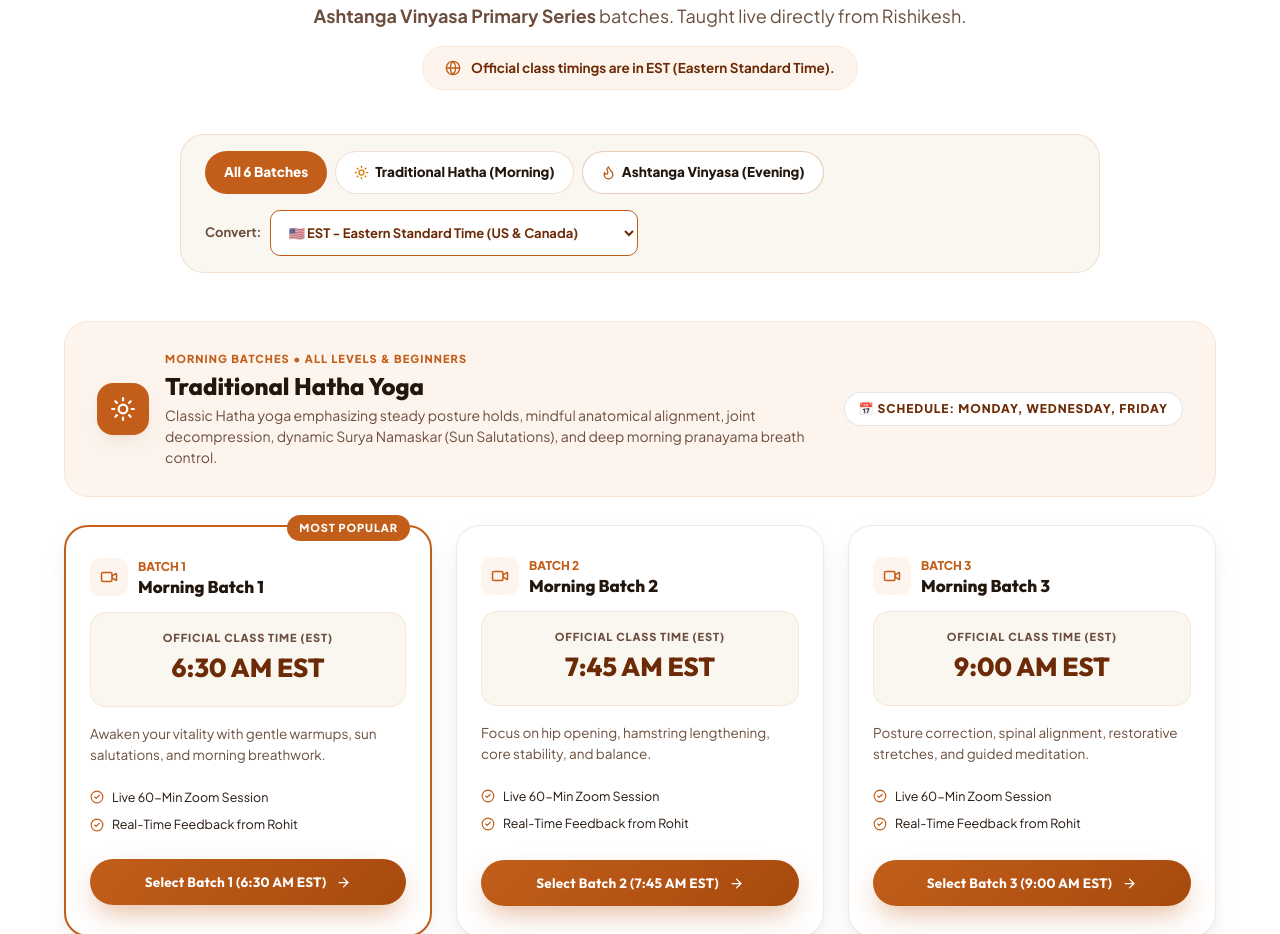
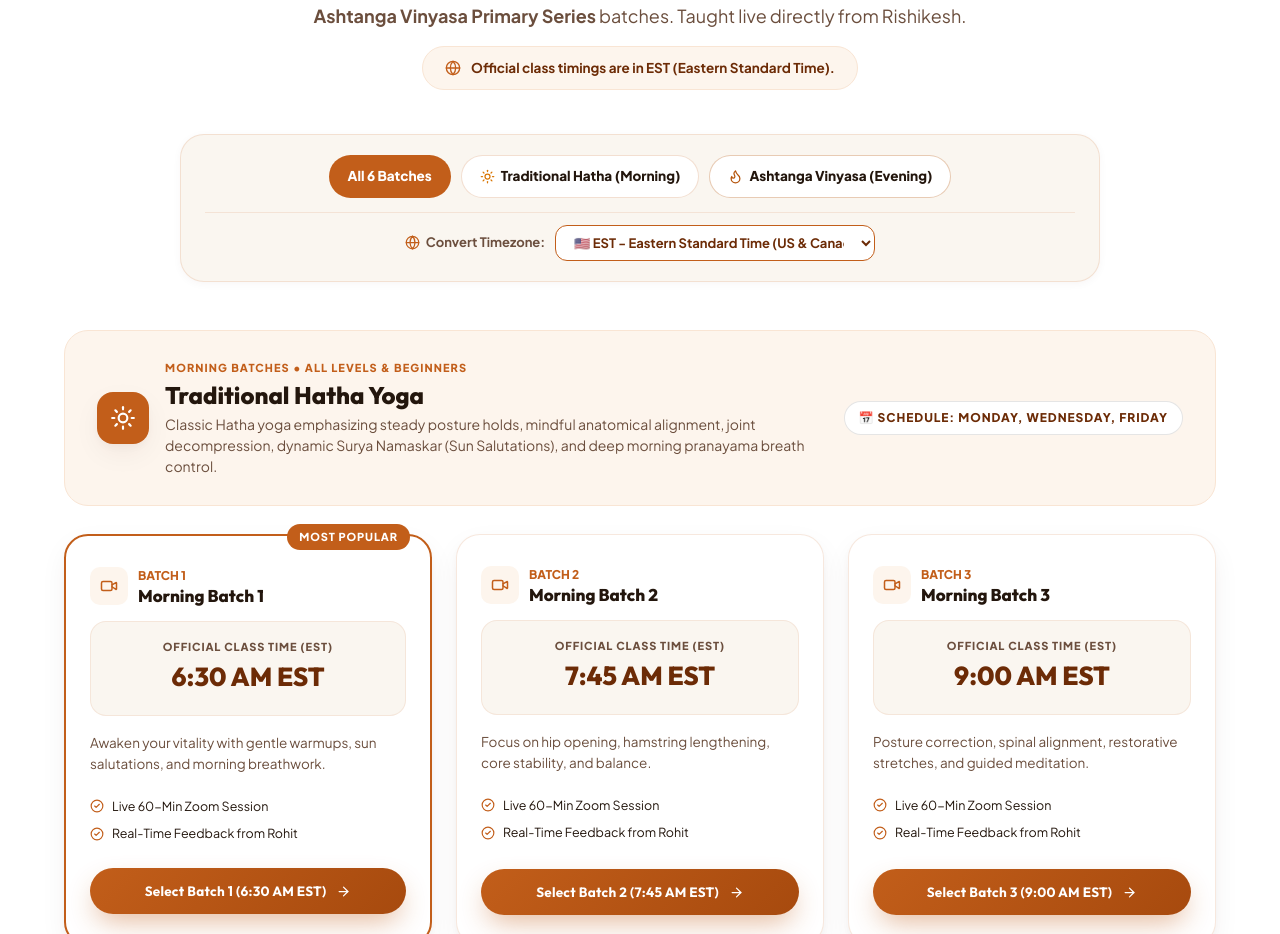
Before and after one commit to rpkivines1-dev/yoga-with-rohit, a React (Vite) app: page / in a window 1280 px wide. Shown: the part 8080-9014 px from the top of the page. Built offline with nearby package versions, Linux system fonts and the light colour scheme; a web font is replaced by a local one.

Commit message:
schedule-control-bar fix

```diff
--- a/src/components/home/ClassSchedule.jsx
+++ b/src/components/home/ClassSchedule.jsx
@@ -74,36 +74,26 @@ export default function ClassSchedule({ onSelectBatch }) {
           </div>
         </div>
 
-        {/* Program Filter Tabs & Timezone Switcher Bar */}
+        {/* Program Filter Tabs & Timezone Switcher Bar Centered */}
         <div
           style={{
             maxWidth: '920px',
             margin: '0 auto 48px',
             backgroundColor: 'var(--bg-sand)',
-            padding: '16px 24px',
             borderRadius: '24px',
             border: '1.5px solid rgba(194, 94, 26, 0.14)',
-            display: 'flex',
-            alignItems: 'center',
-            justifyContent: 'space-between',
-            gap: '16px',
-            flexWrap: 'wrap',
           }}
           className="schedule-control-bar"
         >
-          {/* Program Tabs */}
-          <div style={{ display: 'flex', gap: '8px', flexWrap: 'wrap' }}>
+          {/* Program Tabs Row Centered */}
+          <div className="schedule-tabs-row">
             <button
               onClick={() => setSelectedProgramId('all')}
+              className={`schedule-tab-btn ${selectedProgramId === 'all' ? 'active' : ''}`}
               style={{
-                padding: '9px 18px',
-                borderRadius: '9999px',
-                fontSize: '13.5px',
-                fontWeight: 800,
                 backgroundColor: selectedProgramId === 'all' ? 'var(--primary)' : '#FFFFFF',
                 color: selectedProgramId === 'all' ? '#FFFFFF' : 'var(--text-main)',
                 border: '1px solid rgba(194, 94, 26, 0.2)',
-                transition: 'all 0.2s ease',
               }}
             >
               All 6 Batches
@@ -111,18 +101,11 @@ export default function ClassSchedule({ onSelectBatch }) {
 
             <button
               onClick={() => setSelectedProgramId('traditional-hatha')}
+              className={`schedule-tab-btn ${selectedProgramId === 'traditional-hatha' ? 'active' : ''}`}
               style={{
-                padding: '9px 18px',
-                borderRadius: '9999px',
-                fontSize: '13.5px',
-                fontWeight: 800,
                 backgroundColor: selectedProgramId === 'traditional-hatha' ? 'var(--primary)' : '#FFFFFF',
                 color: selectedProgramId === 'traditional-hatha' ? '#FFFFFF' : 'var(--text-main)',
                 border: '1px solid rgba(194, 94, 26, 0.2)',
-                transition: 'all 0.2s ease',
-                display: 'flex',
-                alignItems: 'center',
-                gap: '6px',
               }}
             >
               <Sun size={15} style={{ color: selectedProgramId === 'traditional-hatha' ? '#FDE68A' : '#D97706' }} />
@@ -131,18 +114,11 @@ export default function ClassSchedule({ onSelectBatch }) {
 
             <button
               onClick={() => setSelectedProgramId('ashtanga-vinyasa')}
+              className={`schedule-tab-btn ${selectedProgramId === 'ashtanga-vinyasa' ? 'active' : ''}`}
               style={{
-                padding: '9px 18px',
-                borderRadius: '9999px',
-                fontSize: '13.5px',
-                fontWeight: 800,
                 backgroundColor: selectedProgramId === 'ashtanga-vinyasa' ? 'var(--accent)' : '#FFFFFF',
                 color: selectedProgramId === 'ashtanga-vinyasa' ? '#FFFFFF' : 'var(--text-main)',
                 border: '1px solid rgba(180, 83, 9, 0.3)',
-                transition: 'all 0.2s ease',
-                display: 'flex',
-                alignItems: 'center',
-                gap: '6px',
               }}
             >
               <Flame size={15} style={{ color: selectedProgramId === 'ashtanga-vinyasa' ? '#FFFFFF' : '#B45309' }} />
@@ -150,25 +126,17 @@ export default function ClassSchedule({ onSelectBatch }) {
             </button>
           </div>
 
-          {/* Timezone Converter */}
-          <div className="schedule-tz-converter" style={{ display: 'flex', alignItems: 'center', gap: '8px' }}>
-            <span style={{ fontSize: '13px', fontWeight: 700, color: 'var(--text-muted)' }}>
-              Convert:
-            </span>
+          {/* Timezone Converter Centered */}
+          <div className="schedule-tz-converter">
+            <div className="schedule-tz-label">
+              <Globe size={15} style={{ color: 'var(--primary)', flexShrink: 0 }} />
+              <span>Convert Timezone:</span>
+            </div>
             <select
               value={selectedTz}
               onChange={(e) => setSelectedTz(e.target.value)}
-              className="form-select schedule-tz-select"
-              style={{
-                padding: '8px 14px',
-                fontSize: '13px',
-                fontWeight: 700,
-                backgroundColor: '#FFFFFF',
-                borderRadius: '10px',
-                border: '1.5px solid var(--primary)',
-                color: 'var(--primary-dark)',
-                cursor: 'pointer',
-              }}
+              className="schedule-tz-select"
+              aria-label="Select Timezone"
             >
               {TIMEZONE_OPTIONS.map((tz) => (
                 <option key={tz.code} value={tz.code}>
@@ -486,28 +454,106 @@ export default function ClassSchedule({ onSelectBatch }) {
       </div>
 
       <style>{`
+        .schedule-control-bar {
+          display: flex;
+          flex-direction: column;
+          align-items: center;
+          justify-content: center;
+          text-align: center;
+          gap: 14px;
+          padding: 20px 24px;
+          box-shadow: var(--shadow-sm);
+        }
+        .schedule-tabs-row {
+          display: flex;
+          align-items: center;
+          justify-content: center;
+          gap: 10px;
+          flex-wrap: wrap;
+          width: 100%;
+        }
+        .schedule-tab-btn {
+          padding: 9px 18px;
+          border-radius: 9999px;
+          font-size: 13.5px;
+          font-weight: 800;
+          transition: all 0.2s ease;
+          display: inline-flex;
+          align-items: center;
+          gap: 6px;
+          cursor: pointer;
+        }
+        .schedule-tz-converter {
+          display: flex;
+          align-items: center;
+          justify-content: center;
+          gap: 10px;
+          flex-wrap: wrap;
+          width: 100%;
+          padding-top: 12px;
+          border-top: 1px solid rgba(194, 94, 26, 0.12);
+        }
+        .schedule-tz-label {
+          display: flex;
+          align-items: center;
+          gap: 6px;
+          font-size: 13px;
+          font-weight: 700;
+          color: var(--text-muted);
+        }
+        .schedule-tz-select {
+          padding: 8px 14px;
+          font-size: 13px;
+          font-weight: 700;
+          background-color: #FFFFFF;
+          border-radius: 12px;
+          border: 1.5px solid var(--primary);
+          color: var(--primary-dark);
+          cursor: pointer;
+          outline: none;
+          max-width: 320px;
+        }
         @media (max-width: 960px) {
           .schedule-batch-grid {
             grid-template-columns: 1fr !important;
             gap: 20px !important;
           }
+        }
+        @media (max-width: 640px) {
           .schedule-control-bar {
+            padding: 16px 12px !important;
+            border-radius: 20px !important;
+            gap: 12px !important;
+          }
+          .schedule-tabs-row {
+            gap: 8px !important;
+            justify-content: center !important;
+          }
+          .schedule-tab-btn {
+            font-size: 12px !important;
+            padding: 7px 12px !important;
+          }
+          .schedule-tz-converter {
             flex-direction: column !important;
             align-items: center !important;
+            justify-content: center !important;
             text-align: center !important;
-            padding: 16px 14px !important;
+            gap: 8px !important;
+            width: 100% !important;
+            padding-top: 10px !important;
           }
-          .schedule-control-bar > div:first-child {
+          .schedule-tz-label {
             justify-content: center !important;
-          }
-          .schedule-tz-converter {
-            width: 100% !important;
-            justify-content: center !important;
-            margin: 6px auto 0 !important;
+            font-size: 12.5px !important;
           }
           .schedule-tz-select {
-            max-width: 260px !important;
+            width: 100% !important;
+            max-width: 300px !important;
             text-align: center !important;
+            text-align-last: center !important;
+            font-size: 12.5px !important;
+            padding: 8px 10px !important;
+            border-radius: 10px !important;
           }
         }
       `}</style>
```
Also changed, not shown: 3 other files (tests, documents, lock files or other folders).
